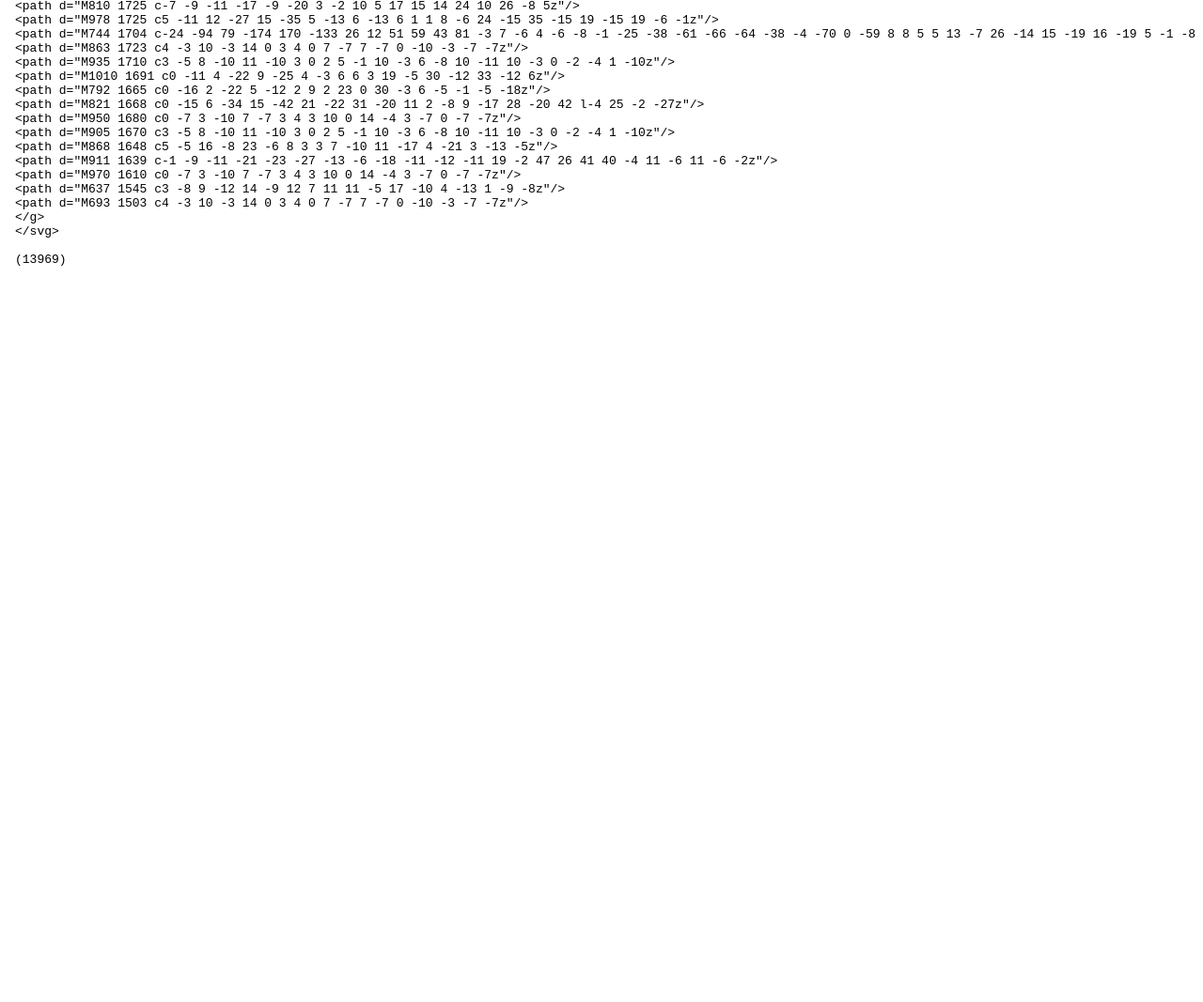
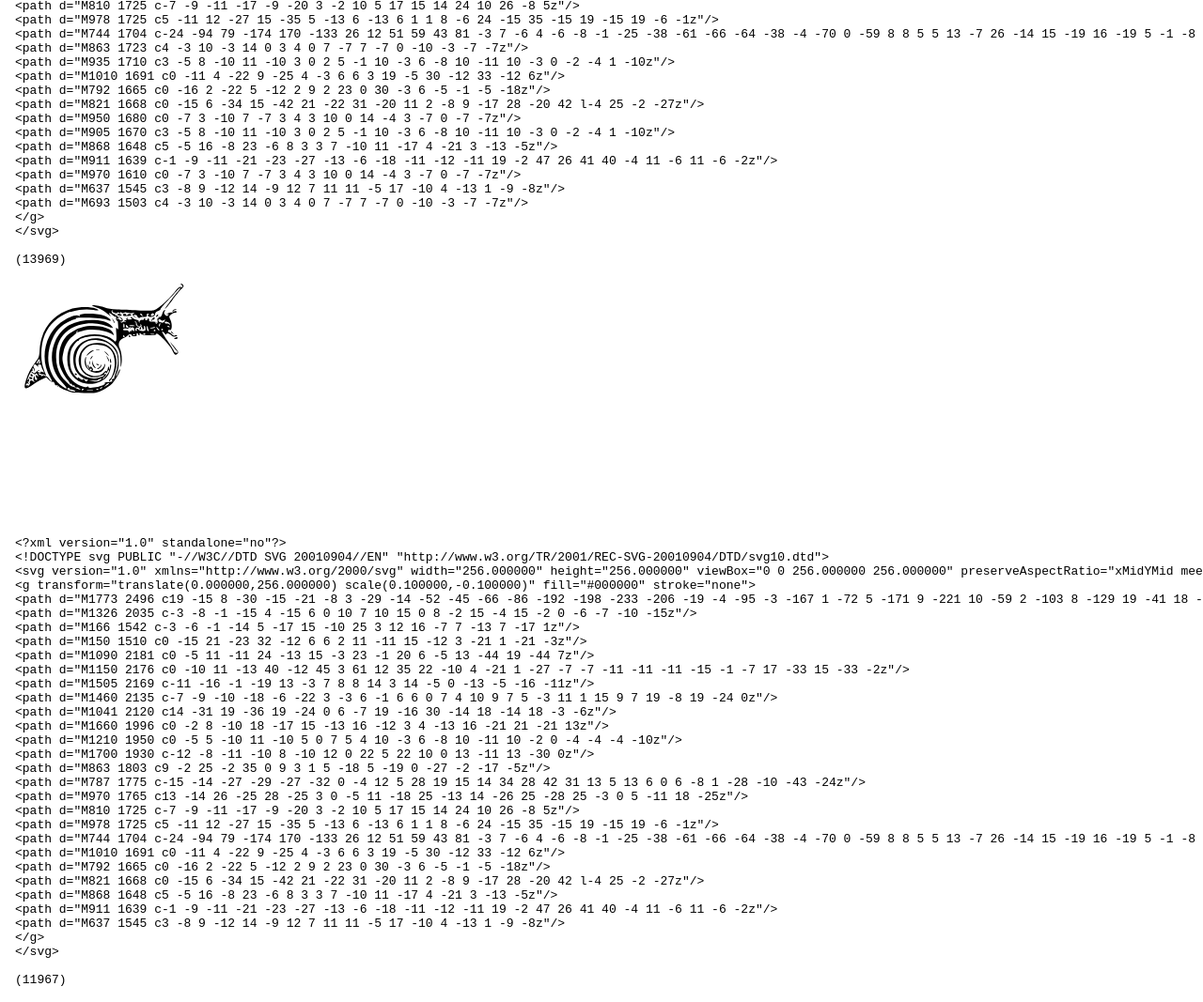
Before and after one commit to tomayac/esm-potrace-wasm, a website with bundled scripts: page demo/index.html in a window 1280 px wide. Shown: the part 912-1979 px from the top of the page at 94% size. Before the commit the page ends 1212 px from the top, so only its background shows below. Built offline with nearby package versions, Linux system fonts and the light colour scheme.

Commit message:
Add ready() to fix parallel issue

```diff
--- a/demo/index.html
+++ b/demo/index.html
@@ -11,7 +11,9 @@
   </head>
   <body>
     <img src="./snail.png" width="256" height="256" alt="A snail." />
-    <div></div>
-    <pre></pre>
+    <div id="div1"></div>
+    <pre id="pre1"></pre>
+    <div id="div2"></div>
+    <pre id="pre2"></pre>
   </body>
 </html>
--- a/demo/script.js
+++ b/demo/script.js
@@ -1,19 +1,37 @@
-import potrace from '../dist/index.js';
+import { potrace, ready } from '../dist/index.js';
 
 (async () => {
-  const pre = document.querySelector('pre');
-  const div = document.querySelector('div');
+  const pre1 = document.querySelector('#pre1');
+  const pre2 = document.querySelector('#pre2');
+  const div1 = document.querySelector('#div1');
+  const div2 = document.querySelector('#div2');
 
   const blob = await fetch('./snail.png').then((response) => response.blob());
-  let svg = await potrace(blob, {
+  await ready();
+
+  potrace(blob, {
     turdsize: 1,
     turnpolicy: 4,
     alphamax: 1,
     opticurve: 1,
     opttolerance: 0.2,
     pathonly: false,
+  }).then((svg) => {
+    div1.innerHTML = svg;
+    svg = svg.replaceAll('><', '>\n<');
+    pre1.textContent = svg + '\n\n(' + svg.length + ')';
   });
-  div.innerHTML = svg;
-  svg = svg.replaceAll('><', '>\n<');
-  pre.textContent = svg + '\n\n(' + svg.length + ')';
+
+  potrace(blob, {
+    turdsize: 2,
+    turnpolicy: 4,
+    alphamax: 1,
+    opticurve: 1,
+    opttolerance: 0.2,
+    pathonly: false,
+  }).then((svg) => {
+    div2.innerHTML = svg;
+    svg = svg.replaceAll('><', '>\n<');
+    pre2.textContent = svg + '\n\n(' + svg.length + ')';
+  });
 })();
--- a/package.json
+++ b/package.json
@@ -1,6 +1,6 @@
 {
   "name": "esm-potrace-wasm",
-  "version": "0.1.3",
+  "version": "0.1.4",
   "description": "A modern ESM build of the Potrace library for use in the browser.",
   "main": "./dist/index.min.js",
   "browser": "./dist/index.min.js",
@@ -16,7 +16,7 @@
   "scripts": {
     "start": "npx http-server",
     "clean": "shx rm -rf ./dist",
-    "build": "npm run clean && shx mkdir ./dist && bash ./build.sh && shx echo \"export default potrace;\" >> ./dist/index.js && npm run terser",
+    "build": "npm run clean && shx mkdir ./dist && bash ./build.sh && shx echo \"export { potrace, ready };\" >> ./dist/index.js && npm run terser",
     "terser": "npx terser --compress --mangle --comments /@license/ --ecma 8 --module --output ./dist/index.min.js -- ./dist/index.js",
     "lint": "npx eslint . --ext .js,.mjs --fix --ignore-pattern dist/",
     "fix": "npx prettier --write .",
--- a/src/potrace.js
+++ b/src/potrace.js
@@ -133,5 +133,5 @@ function wrapStart() {
 
 // export the functions in server env.
 if (typeof module !== 'undefined') {
-  module.exports = potrace;
+  module.exports = { potrace, ready };
 }
```
Also changed, not shown: README.md, dist/index.js, dist/index.min.js.
